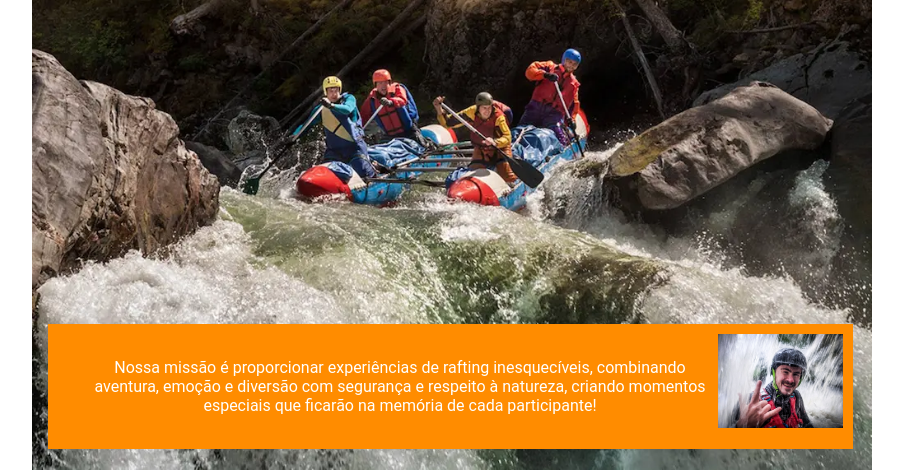
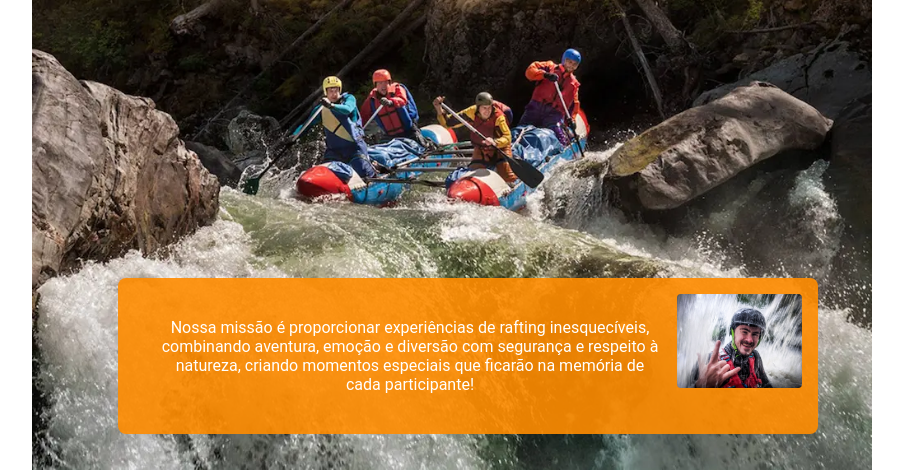
Before and after one commit to mausmaite/wdd130, a plain HTML site: page wwr/sobre.html in a window 1280 px wide. Shown: the part 353-825 px from the top of the page, without its empty margins (188-1091 px from the left). Drawn offline with Linux system fonts and the light colour scheme.

Commit message:
Alteraçoes após auditoria 2

```diff
--- a/wwr/estilos/rafting.css
+++ b/wwr/estilos/rafting.css
@@ -20,7 +20,12 @@
 
 body {
     font-family: var(--fonte-body);
-    color: var(--cor-destaque1)
+    color: var(--cor-destaque1);
+    text-align: center;
+}
+
+body header {
+    text-align: left;
 }
 
 header,
@@ -66,13 +71,15 @@ footer {
 
 .hero article {
     position: absolute;
-    top: 400px;
-    width: 100%;
-    max-width: 805px;
-    padding: 10px;
-    text-align: center;
-    background-color: var(--cor-destaque2);
+    bottom: 20px;
+    left: 50%;
+    transform: translateX(-50%);
+    width: 90%;
+    max-width: 700px;
+    padding: 16px;
+    background-color: rgba(255, 140, 0, 0.9);
     color: var(--cor-secundaria);
+    border-radius: 8px;
 }
 
 .hero article img {
@@ -80,10 +87,8 @@ footer {
     width: 100%;
     height: auto;
     float: right;
-}
-
-.redes-sociais a {
-    text-decoration: none;
+    margin-left: 15px;
+    border-radius: 4px;
 }
 
 .hero img {
@@ -91,3 +96,7 @@ footer {
     width: 100%;
     height: auto;
 }
+
+.redes-sociais a {
+    text-decoration: none;
+}
--- a/wwr/sobre.html
+++ b/wwr/sobre.html
@@ -60,7 +60,7 @@
     <footer>
         <p>© 2026 🚣 Apuã Adventures 🌿 Maitê Maus</p>
         <nav class="redes-sociais">
-            <a href="https://facebook.com">
+            <a href="https://instagram.com">
                 <img src="imagens/instagram.png" alt="Ícone do Instagram">
             </a>
             <a href="https://linkedin.com">
```
